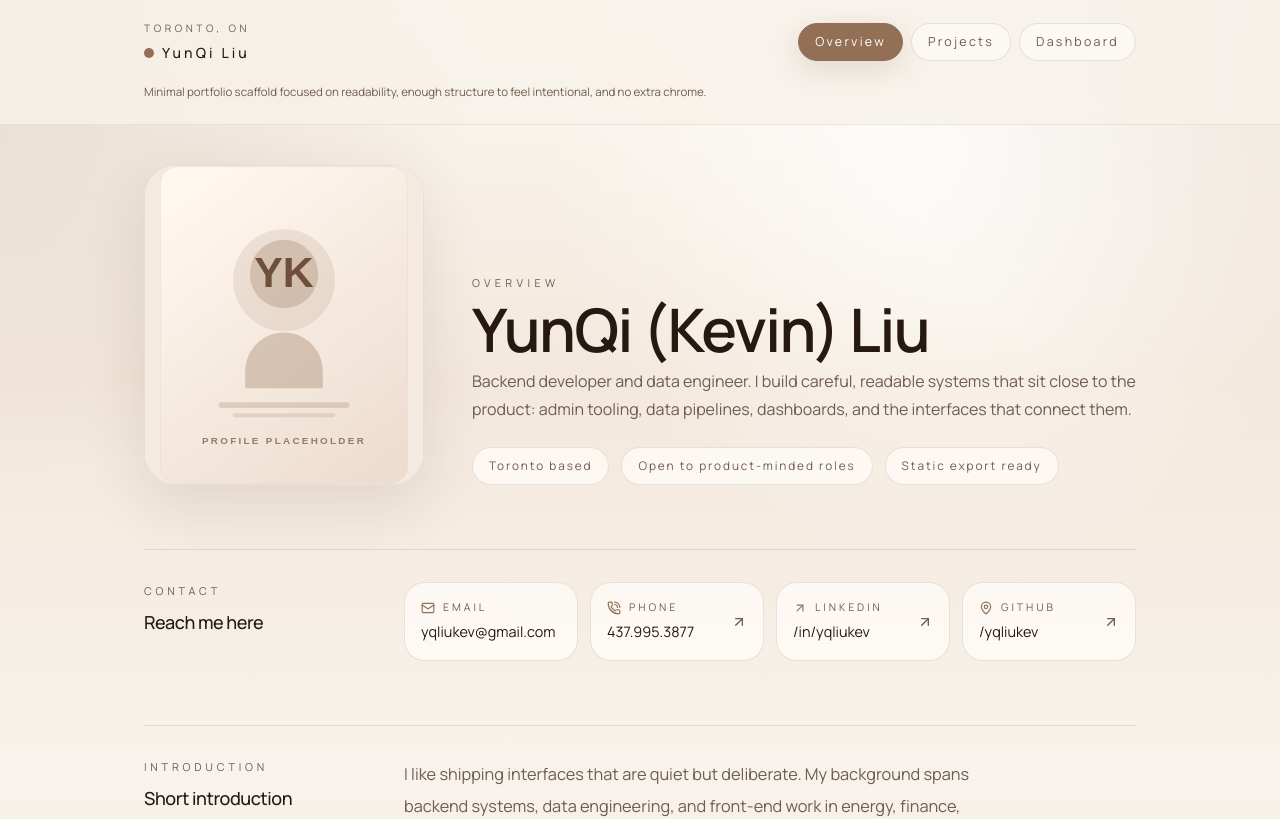
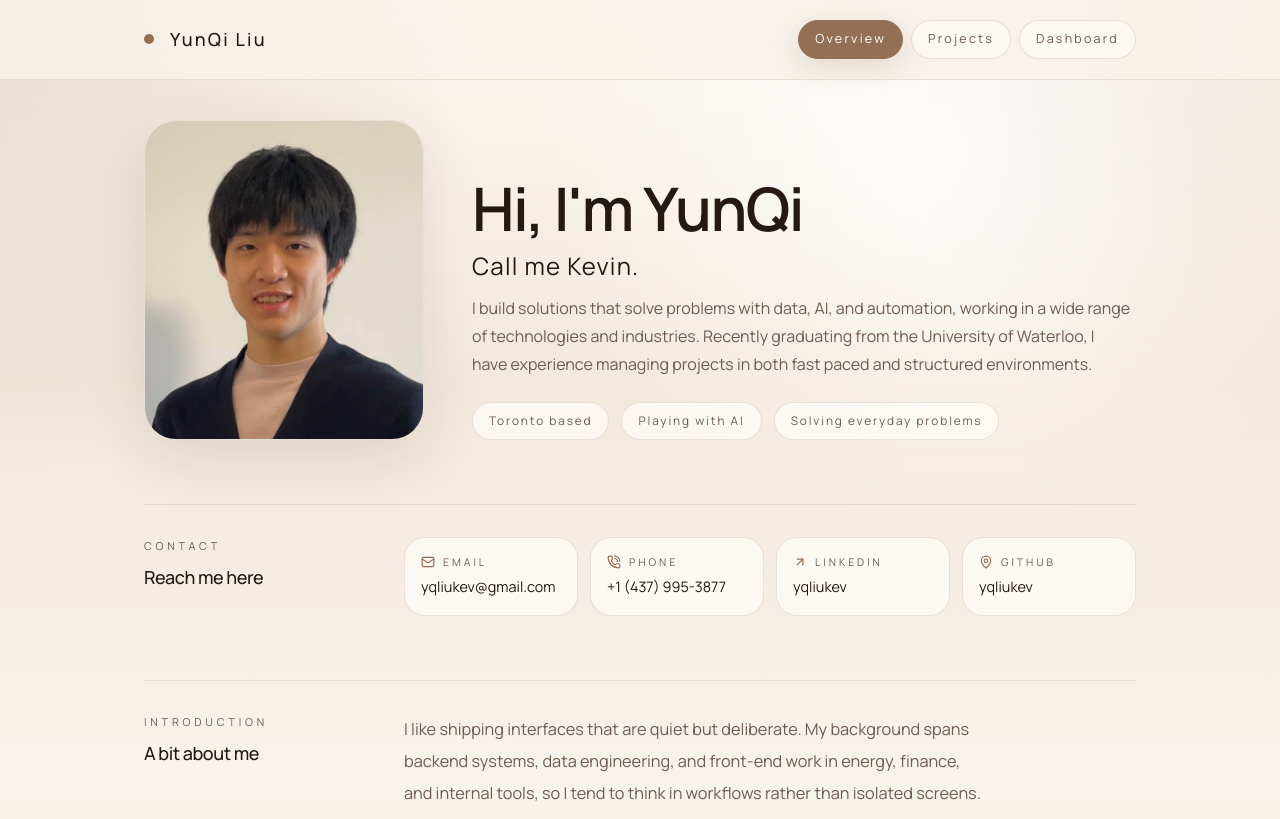
Before and after one commit to yqliukev/yqliukev.github.io, a Next.js app: page / in a window 1280 px wide. Shown: the top 819 px of the page. Built offline with nearby package versions, Linux system fonts and the light colour scheme.

Commit message:
manual fixes

```diff
--- a/src/app/page.tsx
+++ b/src/app/page.tsx
@@ -6,7 +6,7 @@ import { ArrowUpRight, Mail, MapPin, PhoneCall } from "lucide-react";
 import { contactLinks, experience, introduction, profile, skillBadges } from "@/content/site";
 
 export const metadata: Metadata = {
-  title: "Overview",
+  title: "Kevin Liu",
   description:
     "Overview of YunQi (Kevin) Liu's experience, contact details, and skills.",
 };
@@ -15,15 +15,17 @@ export default function Home() {
   return (
     <main className="mx-auto flex w-full max-w-6xl flex-1 flex-col gap-16 px-6 pb-20 pt-10 sm:px-10 lg:px-14 xl:px-20">
       <section className="grid gap-10 lg:grid-cols-[minmax(230px,280px)_1fr] lg:items-end lg:gap-12">
-        <div className="flex items-end justify-start">
+        <div className="hidden items-end justify-start lg:flex">
           <div className="relative h-[20rem] w-full max-w-[18rem] overflow-hidden rounded-[2rem] border border-border bg-surface shadow-[0_20px_60px_rgba(84,58,39,0.12)]">
             <div className="absolute inset-0 bg-[radial-gradient(circle_at_30%_25%,rgba(147,112,85,0.22),transparent_28%),radial-gradient(circle_at_70%_75%,rgba(147,112,85,0.18),transparent_32%),linear-gradient(180deg,rgba(255,255,255,0.8),rgba(236,223,211,0.88))]" />
             <Image
-              src="/avatar-placeholder.svg"
-              alt="Portrait placeholder for YunQi Kevin Liu"
+              src="/profile_head.jpg"
+              alt="Portrait of YunQi Kevin Liu"
               width={960}
               height={1200}
+              sizes="280px"
               priority
+              unoptimized
               className="relative h-full w-full object-cover"
             />
           </div>
@@ -31,14 +33,14 @@ export default function Home() {
 
         <div className="space-y-6">
           <div className="space-y-2">
-            <p className="text-[0.68rem] uppercase tracking-[0.4em] text-muted">
-              Overview
+            <h1 className="max-w-3xl text-balance text-4xl font-semibold tracking-tight text-foreground sm:text-5xl lg:text-6xl">
+              Hi, I'm YunQi
+            </h1>
+            <p className="text-[1.5rem] tracking-wider">
+              Call me Kevin.
             </p>
-            <h1 className="max-w-3xl text-balance text-4xl font-semibold tracking-tight text-foreground sm:text-5xl lg:text-6xl">
-              {profile.name}
-            </h1>
             <p className="max-w-2xl text-balance text-[0.92rem] leading-7 text-muted sm:text-[1rem]">
-              {profile.title}. {profile.summary}
+              {profile.summary}
             </p>
           </div>
 
@@ -47,10 +49,10 @@ export default function Home() {
               Toronto based
             </span>
             <span className="rounded-full border border-border bg-surface px-4 py-2">
-              Open to product-minded roles
+              Playing with AI
             </span>
             <span className="rounded-full border border-border bg-surface px-4 py-2">
-              Static export ready
+              Solving everyday problems
             </span>
           </div>
         </div>
@@ -92,7 +94,6 @@ export default function Home() {
                   </div>
                   <p className="text-[0.9rem] text-foreground">{contact.value}</p>
                 </div>
-                <ArrowUpRight className="h-4 w-4 text-muted transition-transform group-hover:translate-x-0.5 group-hover:-translate-y-0.5" aria-hidden="true" />
               </a>
             );
           })}
@@ -105,7 +106,7 @@ export default function Home() {
             Introduction
           </p>
           <h2 className="text-lg font-medium tracking-tight text-foreground">
-            Short introduction
+            A bit about me
           </h2>
         </div>
 
@@ -175,13 +176,9 @@ export default function Home() {
               Skills
             </p>
             <h2 className="text-lg font-medium tracking-tight text-foreground">
-              Languages and stack logos only
+              Languages and stacks
             </h2>
           </div>
-
-          <p className="max-w-2xl text-[0.82rem] leading-7 text-muted">
-            The footer stays visual and compact: only shield badges, no unverified skill chips.
-          </p>
         </div>
 
         <div className="mt-5 flex flex-wrap gap-2">
--- a/src/components/site-header.tsx
+++ b/src/components/site-header.tsx
@@ -13,12 +13,9 @@ export function SiteHeader() {
       <div className="mx-auto flex w-full max-w-6xl flex-col gap-4 px-6 py-5 sm:px-10 lg:px-14 xl:px-20">
         <div className="flex flex-col gap-3 md:flex-row md:items-center md:justify-between">
           <div className="space-y-1">
-            <p className="text-[0.64rem] uppercase tracking-[0.35em] text-muted">
-              {profile.location}
-            </p>
             <Link
               href="/"
-              className="inline-flex items-center gap-2 text-sm font-medium tracking-[0.22em] text-foreground transition-colors hover:text-accent"
+              className="inline-flex items-center gap-4 text-lg font-medium tracking-[0.12em] text-foreground transition-colors hover:text-accent"
             >
               <span className="h-2.5 w-2.5 rounded-full bg-accent" aria-hidden="true" />
               YunQi Liu
@@ -47,10 +44,6 @@ export function SiteHeader() {
             })}
           </nav>
         </div>
-
-        <p className="max-w-2xl text-[0.72rem] leading-6 text-muted">
-          Minimal portfolio scaffold focused on readability, enough structure to feel intentional, and no extra chrome.
-        </p>
       </div>
     </header>
   );
--- a/src/content/site.ts
+++ b/src/content/site.ts
@@ -42,14 +42,13 @@ export type DashboardCard = {
 
 export const profile = {
   name: "YunQi (Kevin) Liu",
-  title: "Backend developer and data engineer",
   location: "Toronto, ON",
   email: "yqliukev@gmail.com",
-  phone: "437.995.3877",
+  phone: "+1 (437) 995-3877",
   linkedin: "https://www.linkedin.com/in/yqliukev/",
   github: "https://github.com/yqliukev",
   summary:
-    "I build careful, readable systems that sit close to the product: admin tooling, data pipelines, dashboards, and the interfaces that connect them.",
+    "I build solutions that solve problems with data, AI, and automation, working in a wide range of technologies and industries. Recently graduating from the University of Waterloo, I have experience managing projects in both fast paced and structured environments.",
 };
 
 export const navigation: NavigationItem[] = [
@@ -61,8 +60,8 @@ export const navigation: NavigationItem[] = [
 export const contactLinks: ContactLink[] = [
   { label: "Email", value: profile.email, href: `mailto:${profile.email}` },
   { label: "Phone", value: profile.phone, href: `tel:${profile.phone.replace(/\D/g, "")}` },
-  { label: "LinkedIn", value: "/in/yqliukev", href: profile.linkedin },
-  { label: "GitHub", value: "/yqliukev", href: profile.github },
+  { label: "LinkedIn", value: "yqliukev", href: profile.linkedin },
+  { label: "GitHub", value: "yqliukev", href: profile.github },
 ];
 
 export const introduction =
@@ -117,7 +116,7 @@ export const experience: ExperienceItem[] = [
       "Automated SQL retrieval and VBA formatting to free up roughly half of the daily manual workload.",
     ],
   },
-  {
+  /*{
     role: "Front-end Developer",
     company: "Bicdroid Inc.",
     location: "Waterloo, ON",
@@ -128,7 +127,7 @@ export const experience: ExperienceItem[] = [
       "Worked with Vue and MySQL to resolve product issues and improve the customer-facing interface.",
       "Built Pytest and ROBOT test flows with 100% code coverage across 10 unique scenarios.",
     ],
-  },
+  }, */
 ];
 
 export const projects: ProjectCard[] = [
```
Also changed, not shown: public/profile_head.jpg (added), 1 other file (tests, documents, lock files or other folders).
